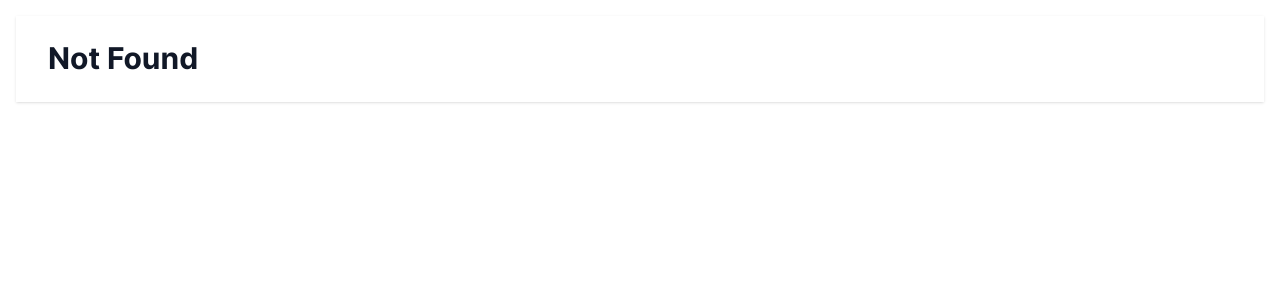
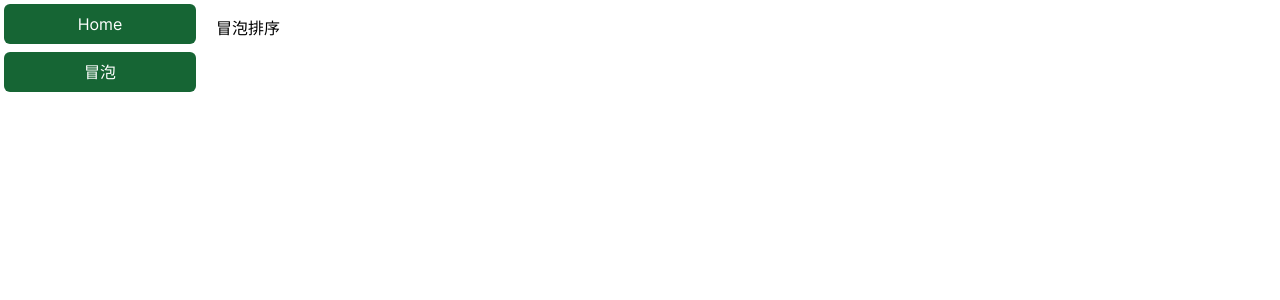
Before and after one commit to YuFengjie97/sortVisual, a Vue app: page /bubble in a window 1280 px wide. Shown: the top 300 px of the page. Built offline with nearby package versions, Linux system fonts and the light colour scheme.

Commit message:
style: some

```diff
--- a/src/App.vue
+++ b/src/App.vue
@@ -1,18 +1,20 @@
 <template>
-  <div class="viewCon p-4">
-    <router-view />
+  <div class="flex">
+    <LeftNav/>
+    <div class="viewCon p-4 flex-grow">
+      <router-view />
+    </div>
   </div>
 </template>
 
 <script setup>
-import { ref } from 'vue'
+import LeftNav from '@/components/leftNav/index.vue'
+import { ref } from "vue";
 
-let counter = ref(0)
+let counter = ref(0);
 
 setInterval(() => {
-  counter.value++
-}, 1000)
+  counter.value++;
+}, 1000);
 </script>
-<style lang="less" scoped>
-
-</style>
+<style lang="less" scoped></style>
--- /dev/null
+++ b/src/components/leftNav/index.vue
@@ -0,0 +1,25 @@
+<template>
+<div class="leftNav w-52 h-screen flex-col">
+    <router-link :to="item.path" v-for="(item,i) in navList" :key="i"
+        class="p-2 m-1 rounded-md bg-green-800 hover:bg-green-400 transition-background duration-300 text-white text-center">
+        {{item.meta.title}}
+    </router-link>
+</div>
+</template>
+
+<script setup>
+import { ref} from 'vue'
+import {routes} from '../../routes'
+
+const navList = routes.slice(0, -1)
+
+console.log(routes);
+
+</script>
+
+<style lang="less" scoped>
+.leftNav{
+    width: 200px;
+    display: flex;
+}
+</style>
--- a/src/routes.js
+++ b/src/routes.js
@@ -1,8 +1,20 @@
-import Home from './views/Home.vue'
-import NotFound from './views/NotFound.vue'
+import Home from "./views/Home.vue";
+import NotFound from "./views/NotFound.vue";
 
 /** @type {import('vue-router').RouterOptions['routes']} */
 export const routes = [
-  { path: '/', component: Home, meta: { title: 'Home' } },
-  { path: '/:path(.*)', component: NotFound },
-]
+  {
+    path: "/",
+    component: Home,
+    meta: { title: "Home" },
+  },
+  {
+    path: "/bubble",
+    component: () => import("./views/BubbleSort/index.vue"),
+    meta: { title: "冒泡" },
+  },
+  {
+    path: "/:path(.*)",
+    component: NotFound,
+  },
+];
--- a/src/views/BubbleSort/index.vue
+++ b/src/views/BubbleSort/index.vue
@@ -0,0 +1,13 @@
+<template>
+<div class="con">
+    <h1>冒泡排序</h1>
+</div>
+</template>
+
+<script setup>
+import { ref} from 'vue';
+</script>
+
+<style lang="less" scoped>
+.con{}
+</style>
```
